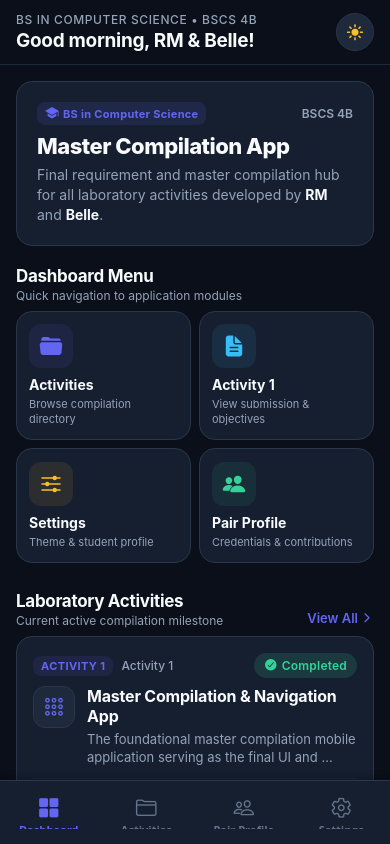
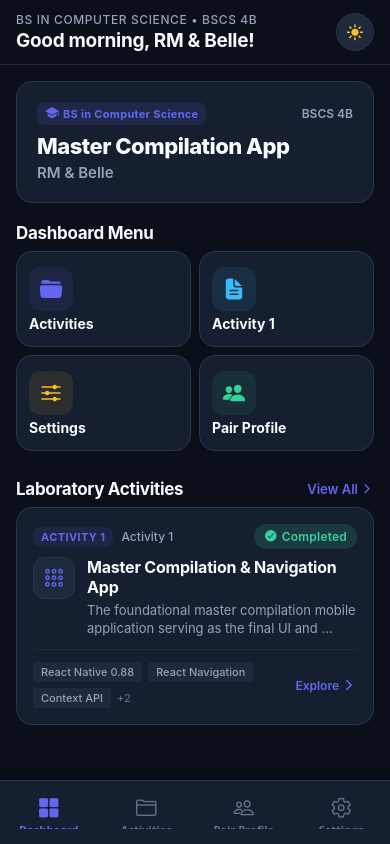
Before and after one commit to jocebellbagutsay-hash/master-compilation-app, a React Native app: screen /HomeTab in a window 390 px wide. Built offline with nearby package versions, Linux system fonts and the light colour scheme.

Commit message:
fix: clean up whitespace and ensure zero errors after removing unnecessary subtitles

```diff
--- a/src/screens/HomeScreen.js
+++ b/src/screens/HomeScreen.js
@@ -49,15 +49,7 @@ export const HomeScreen = ({ navigation }) => {
           </Text>
 
           <Text style={[styles.heroSubtext, { color: colors.textSecondary }]}>
-            Final requirement and master compilation hub for all laboratory activities developed by{' '}
-            <Text style={{ fontWeight: '700', color: colors.text }}>
-              {profile.student1}
-            </Text>{' '}
-            and{' '}
-            <Text style={{ fontWeight: '700', color: colors.text }}>
-              {profile.student2}
-            </Text>
-            .
+            {profile.student1} & {profile.student2}
           </Text>
         </CustomCard>
 
@@ -65,9 +57,6 @@ export const HomeScreen = ({ navigation }) => {
         <View style={styles.sectionHeader}>
           <Text style={[styles.sectionTitle, { color: colors.text }]}>
             Dashboard Menu
-          </Text>
-          <Text style={[styles.sectionSubtitle, { color: colors.textSecondary }]}>
-            Quick navigation to application modules
           </Text>
         </View>
 
@@ -82,9 +71,6 @@ export const HomeScreen = ({ navigation }) => {
               <Ionicons name="folder-open" size={24} color={colors.primary} />
             </View>
             <Text style={[styles.menuTitle, { color: colors.text }]}>Activities</Text>
-            <Text style={[styles.menuDesc, { color: colors.textSecondary }]}>
-              Browse compilation directory
-            </Text>
           </CustomCard>
 
           {/* Menu Item 2: Activity 1 Details */}
@@ -97,9 +83,6 @@ export const HomeScreen = ({ navigation }) => {
               <Ionicons name="document-text" size={24} color={colors.accent} />
             </View>
             <Text style={[styles.menuTitle, { color: colors.text }]}>Activity 1</Text>
-            <Text style={[styles.menuDesc, { color: colors.textSecondary }]}>
-              View submission & objectives
-            </Text>
           </CustomCard>
 
           {/* Menu Item 3: Settings */}
@@ -112,9 +95,6 @@ export const HomeScreen = ({ navigation }) => {
               <Ionicons name="options" size={24} color={colors.warning} />
             </View>
             <Text style={[styles.menuTitle, { color: colors.text }]}>Settings</Text>
-            <Text style={[styles.menuDesc, { color: colors.textSecondary }]}>
-              Theme & student profile
-            </Text>
           </CustomCard>
 
           {/* Menu Item 4: Pair Profile */}
@@ -127,22 +107,14 @@ export const HomeScreen = ({ navigation }) => {
               <Ionicons name="people" size={24} color={colors.success} />
             </View>
             <Text style={[styles.menuTitle, { color: colors.text }]}>Pair Profile</Text>
-            <Text style={[styles.menuDesc, { color: colors.textSecondary }]}>
-              Credentials & contributions
-            </Text>
           </CustomCard>
         </View>
 
         {/* Current Activity Card */}
         <View style={styles.sectionHeaderRow}>
-          <View>
-            <Text style={[styles.sectionTitle, { color: colors.text }]}>
-              Laboratory Activities
-            </Text>
-            <Text style={[styles.sectionSubtitle, { color: colors.textSecondary }]}>
-              Current active compilation milestone
-            </Text>
-          </View>
+          <Text style={[styles.sectionTitle, { color: colors.text }]}>
+            Laboratory Activities
+          </Text>
           <TouchableOpacity
             onPress={() => navigation.navigate('LabsTab')}
             style={styles.seeAllButton}
@@ -204,11 +176,11 @@ const styles = StyleSheet.create({
     fontSize: 22,
     fontWeight: '800',
     letterSpacing: -0.5,
-    marginBottom: 6,
+    marginBottom: 4,
   },
   heroSubtext: {
-    fontSize: 14,
-    lineHeight: 20,
+    fontSize: 15,
+    fontWeight: '600',
   },
   sectionHeader: {
     marginBottom: SPACING.sm,
@@ -216,7 +188,7 @@ const styles = StyleSheet.create({
   sectionHeaderRow: {
     flexDirection: 'row',
     justifyContent: 'space-between',
-    alignItems: 'flex-end',
+    alignItems: 'center',
     marginBottom: SPACING.sm,
     marginTop: SPACING.sm,
   },
@@ -225,15 +197,10 @@ const styles = StyleSheet.create({
     fontWeight: '700',
     letterSpacing: -0.3,
   },
-  sectionSubtitle: {
-    fontSize: 12,
-    marginTop: 2,
-  },
   seeAllButton: {
     flexDirection: 'row',
     alignItems: 'center',
     gap: 2,
-    paddingBottom: 2,
   },
   seeAllText: {
     fontSize: 13,
@@ -248,7 +215,7 @@ const styles = StyleSheet.create({
   menuCard: {
     flexBasis: '48%',
     flexGrow: 1,
-    minHeight: 115,
+    minHeight: 96,
     justifyContent: 'center',
   },
   menuIconBox: {
@@ -257,15 +224,10 @@ const styles = StyleSheet.create({
     borderRadius: RADIUS.md,
     alignItems: 'center',
     justifyContent: 'center',
-    marginBottom: SPACING.sm,
+    marginBottom: SPACING.xs,
   },
   menuTitle: {
     fontSize: 14,
     fontWeight: '700',
-    marginBottom: 4,
-  },
-  menuDesc: {
-    fontSize: 11,
-    lineHeight: 15,
   },
 });
--- a/src/screens/LabDetailScreen.js
+++ b/src/screens/LabDetailScreen.js
@@ -79,9 +79,6 @@ export const LabDetailScreen = ({ route, navigation }) => {
         <View style={styles.sectionHeader}>
           <Text style={[styles.sectionTitle, { color: colors.text }]}>
             Laboratory Objectives
-          </Text>
-          <Text style={[styles.sectionSubtitle, { color: colors.textSecondary }]}>
-            Key requirements achieved
           </Text>
         </View>
 
--- a/src/screens/LabsScreen.js
+++ b/src/screens/LabsScreen.js
@@ -52,9 +52,6 @@ export const LabsScreen = ({ navigation }) => {
         <View style={styles.titleSection}>
           <Text style={[styles.mainHeading, { color: colors.text }]}>
             Activities Directory
-          </Text>
-          <Text style={[styles.mainSubheading, { color: colors.textSecondary }]}>
-            Master compilation for laboratory activities
           </Text>
         </View>
 
--- a/src/screens/ProfileScreen.js
+++ b/src/screens/ProfileScreen.js
@@ -25,9 +25,6 @@ export const ProfileScreen = ({ navigation }) => {
         {/* Header */}
         <View style={styles.header}>
           <Text style={[styles.title, { color: colors.text }]}>Pair Profile</Text>
-          <Text style={[styles.subtitle, { color: colors.textSecondary }]}>
-            Academic credentials & collaboration roles
-          </Text>
         </View>
 
         {/* Academic Course Card */}
@@ -74,9 +71,6 @@ export const ProfileScreen = ({ navigation }) => {
           <View style={[styles.divider, { backgroundColor: colors.borderLight }]} />
 
           <View style={styles.roleSection}>
-            <Text style={[styles.roleLabel, { color: colors.textSecondary }]}>
-              Primary Responsibilities:
-            </Text>
             <Text style={[styles.roleDesc, { color: colors.text }]}>
               {profile.role1}
             </Text>
@@ -107,9 +101,6 @@ export const ProfileScreen = ({ navigation }) => {
           <View style={[styles.divider, { backgroundColor: colors.borderLight }]} />
 
           <View style={styles.roleSection}>
-            <Text style={[styles.roleLabel, { color: colors.textSecondary }]}>
-              Primary Responsibilities:
-            </Text>
             <Text style={[styles.roleDesc, { color: colors.text }]}>
               {profile.role2}
             </Text>
--- a/src/screens/SettingsScreen.js
+++ b/src/screens/SettingsScreen.js
@@ -80,18 +80,12 @@ export const SettingsScreen = () => {
         {/* Header */}
         <View style={styles.header}>
           <Text style={[styles.title, { color: colors.text }]}>Settings</Text>
-          <Text style={[styles.subtitle, { color: colors.textSecondary }]}>
-            Global Theme & Student Profile Management
-          </Text>
         </View>
 
         {/* Section 1: Dark / Light Theme Toggle */}
         <View style={styles.sectionHeader}>
           <Text style={[styles.sectionTitle, { color: colors.text }]}>
             Appearance
-          </Text>
-          <Text style={[styles.sectionSubtitle, { color: colors.textSecondary }]}>
-            Global theme mode
           </Text>
         </View>
 
@@ -177,9 +171,6 @@ export const SettingsScreen = () => {
         <View style={styles.sectionHeader}>
           <Text style={[styles.sectionTitle, { color: colors.text }]}>
             Student Profile
-          </Text>
-          <Text style={[styles.sectionSubtitle, { color: colors.textSecondary }]}>
-            Global profile parameters synchronized across all screens
           </Text>
         </View>
 
```
